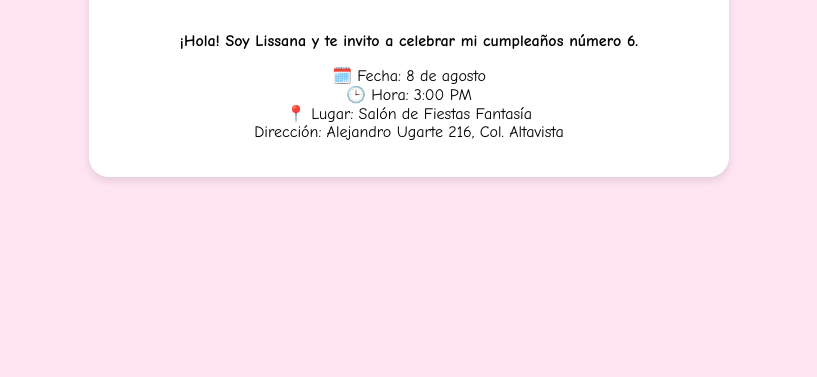
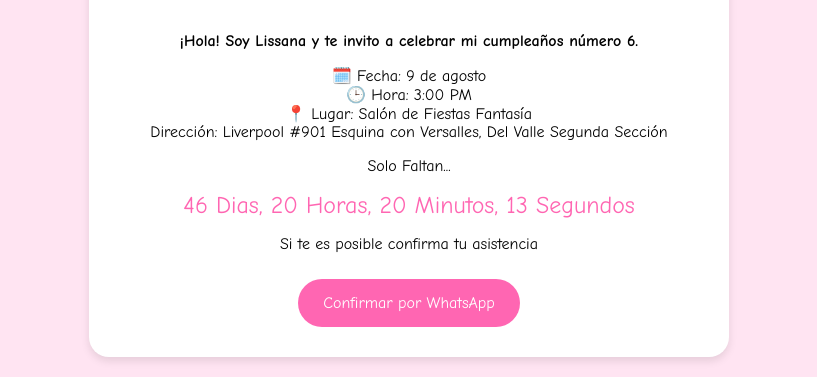
Before and after one commit to ChoyBriones/invitacion-lissana, a plain HTML site: page index.html in a window 1280 px wide. Shown: the part 426-803 px from the top of the page, without its empty margins (231-1048 px from the left). Drawn offline with Linux system fonts and the light colour scheme.

Commit message:
Add files via upload

```diff
--- a/index.html
+++ b/index.html
@@ -51,6 +51,30 @@
       border: none;
       border-radius: 12px;
     }
+
+	#countdown {
+      font-size: 1.5em;
+      margin-top: 10px;
+      color: #ff66b2;
+    }
+
+	button, a#whatsappButton {
+	  display: inline-block;
+	  background-color: #ff66b2;
+	  color: #fff;
+	  text-decoration: none;
+	  border: none;
+	  padding: 15px 25px;
+	  margin: 10px 5px;
+	  border-radius: 30px;
+	  font-size: 1em;
+	  cursor: pointer;
+	  transition: background-color 0.3s;
+	}
+
+	button:hover, a#whatsappButton:hover {
+	  background-color: #e0559d;
+	}
   </style>
 </head>
 <body>
@@ -66,15 +90,19 @@
   <div id="inv" class="section active">
     <img src="7a9490df-770f-49f0-b8e9-6e96fb1ae2e8.png" alt="Hello Kitty">
     <p><strong>¡Hola! Soy Lissana y te invito a celebrar mi cumpleaños número 6.</strong></p>
-    <p>🗓️ Fecha: 8 de agosto<br>
+    <p>🗓️ Fecha: 9 de agosto<br>
        🕒 Hora: 3:00 PM<br>
        📍 Lugar: Salón de Fiestas Fantasía<br>
-       Dirección: Alejandro Ugarte 216, Col. Altavista</p>
+       Dirección: Liverpool #901 Esquina con Versalles, Del Valle Segunda Sección</p>
+	<p>Solo Faltan...</p>
+	<div id="countdown"></div>
+	<p>Si te es posible confirma tu asistencia</p>
+	<a id="whatsappButton" href="#" target="_blank">Confirmar por WhatsApp</a>
   </div>
 
   <div id="comida" class="section">
     <img src="83ba380e-f608-48f3-b8da-da500a7debd7.png" alt="Hello Kitty">
-    <p>En esta ocasion comeremos Hotdogs, asi que llega temprano antes de que se acaben.</p>
+    <p>¡En esta ocasion comeremos unos ricos Hotdogs!, ¡Asi que llega temprano antes de que se acaben! Tendremos tambien refrescos y aguas frescas.</p>
   </div>
 
   <div id="recomendaciones" class="section">
@@ -84,13 +112,18 @@
 
   <div id="fotos" class="section">
     <img src="b6353970-295c-4a35-9870-275cdd0e1b33.png" alt="Hello Kitty">
-    <p>Fotos!!</p>
+    <p>Dale un vistazo al Salón</p>
+	<img src="474378130_9568242146539821_3323513081707907721_n.jpg" alt="Hello Kitty">
+	<img src="472811668_1330954964479287_5899092936288040035_n.jpg" alt="Hello Kitty">
+	<img src="471688024_612249158121993_4164596385199541940_n.jpg" alt="Hello Kitty">
+	<img src="474620541_550769467925034_7343549445365449727_n.jpg" alt="Hello Kitty">
+
   </div>
 
   <div id="map" class="section">
-	<img src="7a9490df-770f-49f0-b8e9-6e96fb1ae2e8.png" alt="Hello Kitty">
+	<img src="483c5b6f-6dab-422f-bd9a-78f819e5043a.png" alt="Hello Kitty">
 	<p>Da click en "Como llegar". Despues escribe tu ubicación y Google te dirá como llegar.</p>
-    <iframe src="https://www.google.com/maps/embed?pb=!1m18!1m12!1m3!1d3724.4259272570814!2d-102.29374928556367!3d21.88208778554009!2m3!1f0!2f0!3f0!3m2!1i1024!2i768!4f13.1!3m3!1m2!1s0x8429ee4185293e41%3A0xfbc0ffb55c5a83f0!2sAlejandro%20Ugarte%20216%2C%20Altavista%2C%2020200%20Aguascalientes%2C%20Ags.!5e0!3m2!1ses-419!2smx!4v1717527900000!5m2!1ses-419!2smx" allowfullscreen="" loading="lazy" referrerpolicy="no-referrer-when-downgrade"></iframe>
+    <iframe src="https://www.google.com/maps/embed?pb=!1m18!1m12!1m3!1d1100.7799963174543!2d-102.31977750427076!3d21.874200200580667!2m3!1f0!2f0!3f0!3m2!1i1024!2i768!4f13.1!3m3!1m2!1s0x86c815c6ea91bb5d%3A0xcc0982eee3960d14!2sSal%C3%B3n%20de%20Fiestas%20Infantiles%20Fantasia!5e0!3m2!1sen!2sus!4v1750701581909!5m2!1sen!2sus" width="600" height="450" style="border:0;" allowfullscreen="" loading="lazy" referrerpolicy="no-referrer-when-downgrade"></iframe>
   </div>
 
   <script>
@@ -102,6 +135,28 @@
       document.getElementById('map').classList.remove('active');
       document.getElementById(id).classList.add('active');
     }
+
+	// Conteo regresivo
+    const countdown = document.getElementById('countdown');
+    const eventDate = new Date('2025-08-09T15:00:00').getTime();
+
+    setInterval(() => {
+      const now = new Date().getTime();
+      const distance = eventDate - now;
+
+      const days = Math.floor(distance / (1000 * 60 * 60 * 24));
+      const hours = Math.floor((distance % (1000 * 60 * 60 * 24)) / (1000 * 60 * 60));
+      const minutes = Math.floor((distance % (1000 * 60 * 60)) / (1000 * 60));
+      const seconds = Math.floor((distance % (1000 * 60)) / 1000);
+
+      countdown.innerHTML = `${days} Dias, ${hours} Horas, ${minutes} Minutos, ${seconds} Segundos`;
+    }, 1000);
+
+	// Botón para confirmar por WhatsApp
+	const whatsappNumber = '524491013492'; // Reemplaza con tu número, ej: 5214491234567
+	const prefilledMessage = encodeURIComponent('¡Hola! Quiero confirmar mi asistencia al cumpleaños de Lissana 🎉✨');
+
+	document.getElementById('whatsappButton').href = `https://wa.me/${whatsappNumber}?text=${prefilledMessage}`;
   </script>
 </body>
 </html>
```
Also changed, not shown: 471688024_612249158121993_4164596385199541940_n.jpg (added), 472811668_1330954964479287_5899092936288040035_n.jpg (added), 474378130_9568242146539821_3323513081707907721_n.jpg (added), 474620541_550769467925034_7343549445365449727_n.jpg (added), 1 other file.
